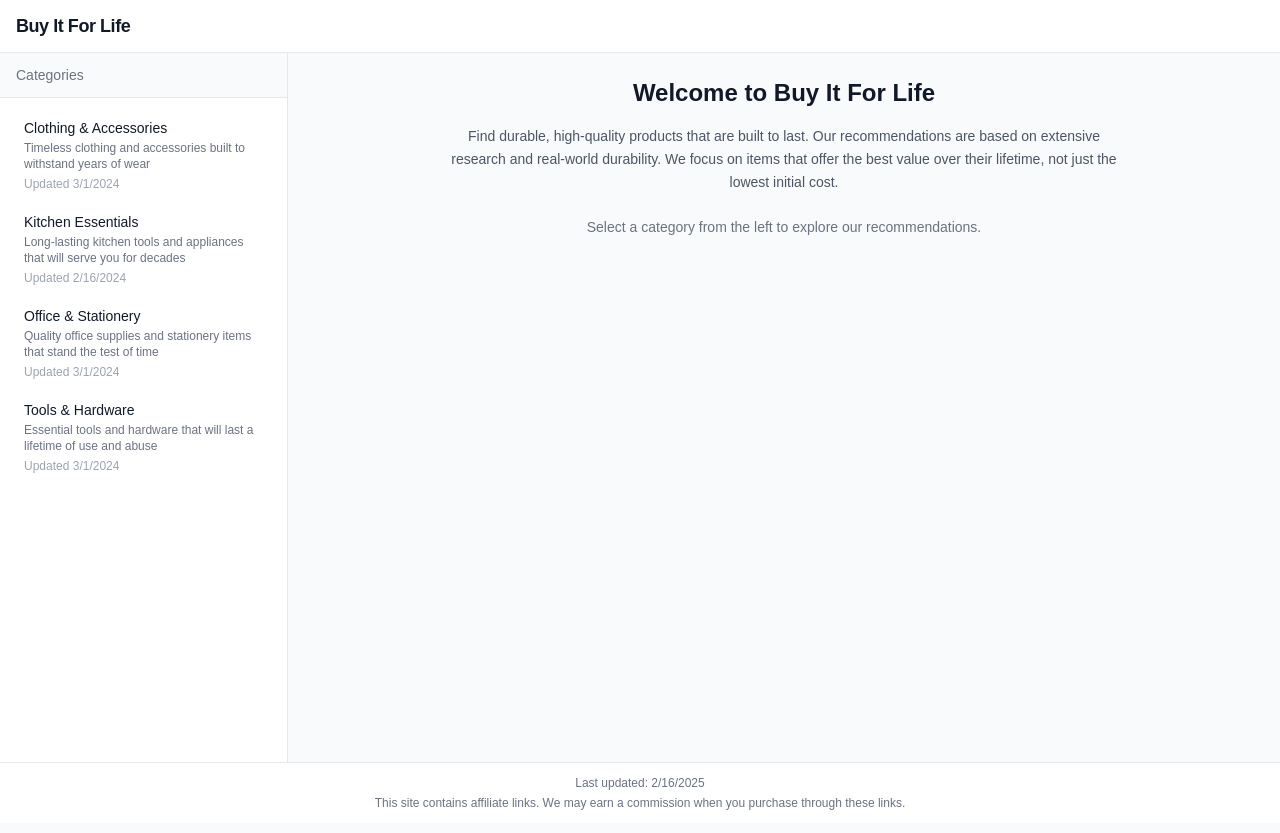
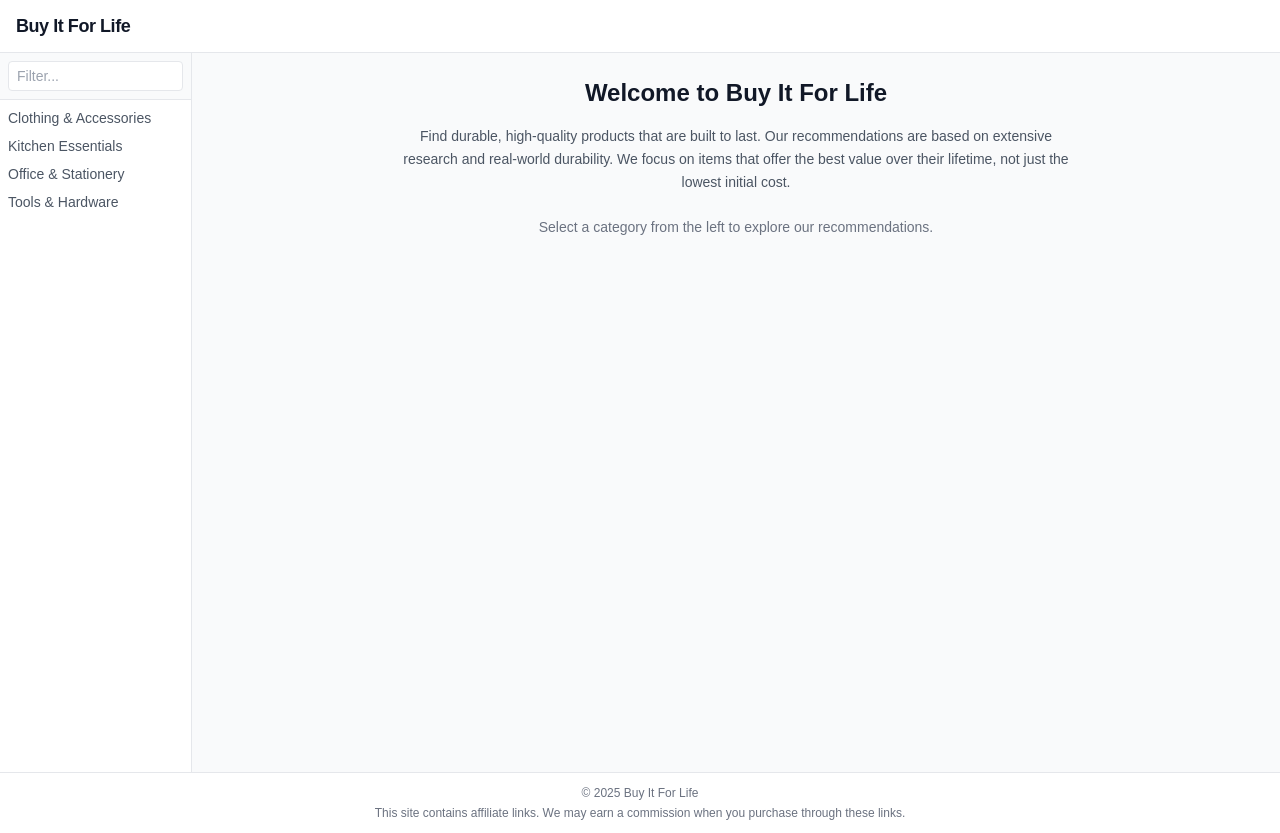
Before and after one commit to SparkyWoo/bifl, a Next.js app: page / in a window 1280 px wide. Built offline with nearby package versions, Linux system fonts and the light colour scheme.

Commit message:
improve ui/ux v6

```diff
--- a/app/layout.tsx
+++ b/app/layout.tsx
@@ -1,9 +1,10 @@
+import * as React from 'react'
 import type { Metadata } from "next";
 import { Inter } from "next/font/google";
 import "./globals.css";
 import { getAllCategories } from "./lib/categories";
 import Link from "next/link";
-import { Category } from "./lib/types";
+import { CategoryListClient } from "./components/CategoryList";
 
 const inter = Inter({
   subsets: ["latin"],
@@ -18,36 +19,7 @@ export const metadata: Metadata = {
 
 async function CategoryList() {
   const categories = await getAllCategories()
-
-  return (
-    <nav className="w-72 border-r border-gray-200 bg-white">
-      <div className="sticky top-0">
-        <div className="px-4 py-3 border-b border-gray-200 bg-gray-50">
-          <h2 className="text-sm font-medium text-gray-500">Categories</h2>
-        </div>
-        <div className="h-[calc(100vh-8.5rem)] overflow-y-auto px-3 py-3">
-          <ul className="space-y-1">
-            {categories.map((category: Category) => (
-              <li key={category.id}>
-                <Link
-                  href={`/categories/${category.id}`}
-                  className="flex flex-col px-3 py-2 text-sm rounded-md hover:bg-gray-50 transition-colors"
-                >
-                  <span className="font-medium text-gray-900">{category.title}</span>
-                  <span className="text-xs text-gray-500 mt-0.5 line-clamp-2">
-                    {category.description}
-                  </span>
-                  <span className="text-xs text-gray-400 mt-1">
-                    Updated {new Date(category.lastUpdated).toLocaleDateString()}
-                  </span>
-                </Link>
-              </li>
-            ))}
-          </ul>
-        </div>
-      </div>
-    </nav>
-  )
+  return <CategoryListClient categories={categories} />
 }
 
 export default function RootLayout({
@@ -62,7 +34,9 @@ export default function RootLayout({
           <header className="bg-white border-b border-gray-200 sticky top-0 z-10">
             <div className="mx-auto px-4 py-3">
               <h1 className="text-lg font-semibold tracking-tight text-gray-900">
-                Buy It For Life
+                <Link href="/" className="hover:text-gray-600 transition-colors">
+                  Buy It For Life
+                </Link>
               </h1>
             </div>
           </header>
@@ -77,7 +51,7 @@ export default function RootLayout({
           <footer className="bg-white border-t border-gray-200">
             <div className="mx-auto px-4 py-3">
               <p className="text-center text-xs text-gray-500">
-                Last updated: {new Date().toLocaleDateString()}
+                © {new Date().getFullYear()} Buy It For Life
                 <br />
                 <span className="mt-1 block">
                   This site contains affiliate links. We may earn a commission when you purchase through these links.
```
